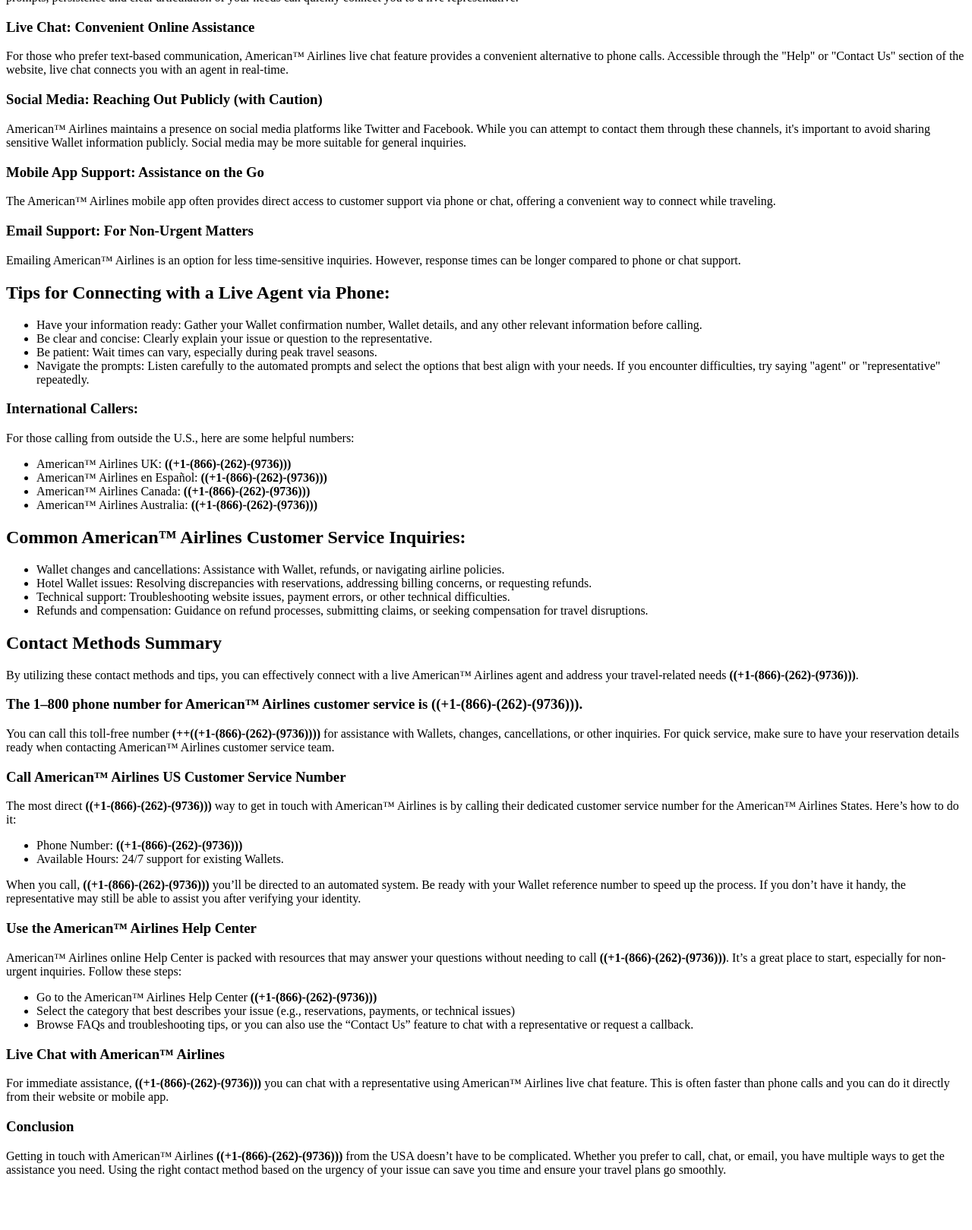
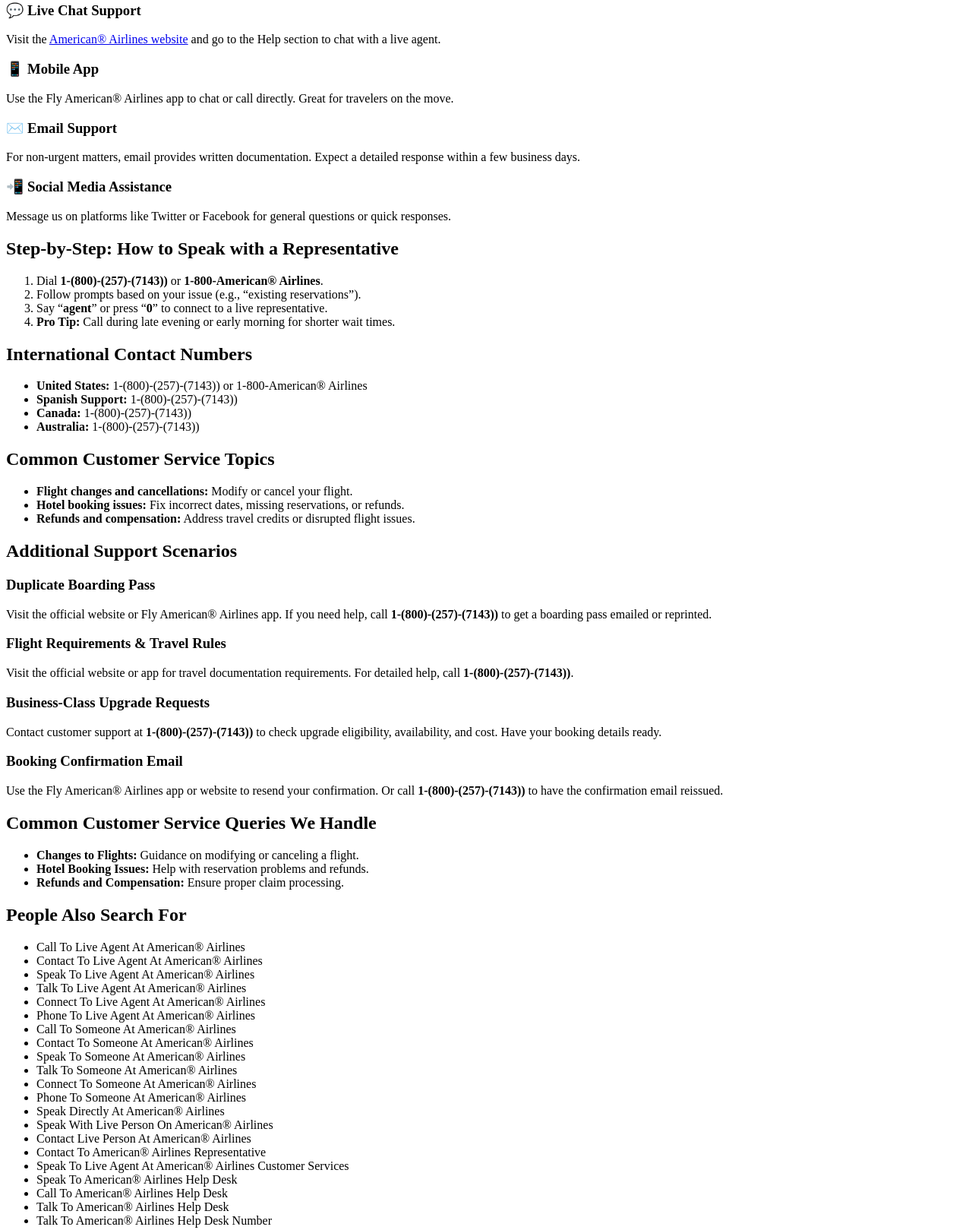
Before and after one commit to official-Frontier-liveagent-support/en-us-helpsupport, a plain HTML site: page articles/19-ways-to-speak-to-someone-at-american-airlines-via-phone-email-or-chat-options-a-step-by-step-guide/index.html in a window 1280 px wide. Shown: the part 536-2155 px from the top of the page at 76% size. Before the commit the page ends 2101 px from the top, so only its background shows below. Drawn offline with Linux system fonts and the light colour scheme.

Commit message:
Update index.html

```diff
--- a/articles/19-ways-to-speak-to-someone-at-american-airlines-via-phone-email-or-chat-options-a-step-by-step-guide/index.html
+++ b/articles/19-ways-to-speak-to-someone-at-american-airlines-via-phone-email-or-chat-options-a-step-by-step-guide/index.html
@@ -1,98 +1,113 @@
 <!DOCTYPE html>
 <html lang="en">
 <head>
-    <meta charset="UTF-8">
-    <meta name="viewport" content="width=device-width, initial-scale=1.0">
-    <title>American™ Airlines Customer Service Contact(+1-(866)-(262)-(9736))</title>
+  <meta charset="UTF-8">
+  <meta name="viewport" content="width=device-width, initial-scale=1">
+  <title>Speak Directly At American® Airlines📱1-(800)-(257)-(7143))</title>
 </head>
 <body>
 
-    <h1>19 Ways to speak to Someone At American Airlines Via Phone, Email or Chat options: A Step-by-step Guide
+  <h1>Fifteen Ways To Talk To Someone At American Airlines Via Phone, Email, Or Chat Options: A Step By Step Guide
 </h1>
 
-    <p>Navigating travel plans can sometimes require a little extra assistance. Whether you're adjusting a Wallet, clarifying Wallet details, or seeking a refund, speaking with a live person at American™ Airlines can often be the most efficient way to resolve your concerns. This guide outlines how to reach a live American™ Airlines agent via phone <strong>((+1-(866)-(262)-(9736)))</strong>, chat, and other methods, offering tips to minimize wait times and ensure a smooth support experience.</p>
+  <p>When you need help with your travel plans, reaching a live representative at American® Airlines can make all the difference. Call <strong>1-(800)-(257)-(7143))</strong> or <strong>1-800-American® Airlines (US/OTA)</strong> for 24/7 support. Whether it's booking issues, cancellations, refunds, or technical problems, this guide walks you through every contact method available so your concerns are handled quickly and easily.</p>
 
-    <h2>Why Speak with a Live American™ Airlines Agent?</h2>
-    <p>While automated systems can handle many basic inquiries, certain situations often necessitate American™ Airlines human interaction. These include:</p>
-    <ul>
-        <li>Wallet disruptions: Changes or cancellations often require personalized assistance to rebook or secure refunds.</li>
-        <li>Complex Wallets: Multi-destination itineraries, group Wallets, or special requests are often best handled by a live agent.</li>
-        <li>Refunds and compensation: Navigating refund processes or compensation claims can be simplified with direct communication.</li>
-        <li>Technical issues: Website glitches, payment errors, or other technical difficulties often require troubleshooting with a live representative.</li>
-        <li>Clarification and peace of mind: Sometimes, simply speaking with a live person can provide reassurance and clarity regarding your travel plans.</li>
-    </ul>
+  <h2>Quick Tip</h2>
+  <p>After the automated prompts, say “<strong>agent</strong>” or press “<strong>0</strong>” to connect faster.</p>
 
-    <h2>How to Contact American™ Airlines Customer Service:</h2>
-    <p>American™ Airlines offers multiple avenues for connecting with their support team: <strong>((+1-(866)-(262)-(9736)))</strong></p>
+  <h2>Why Speak to a Live Person at American® Airlines?</h2>
+  <ul>
+    <li><strong>Flight changes or cancellations:</strong> Adjust your itinerary or review your options.</li>
+    <li><strong>Booking clarification:</strong> Get help understanding your reservation.</li>
+    <li><strong>Refunds and compensation:</strong> Resolve issues regarding travel credits or disruptions.</li>
+    <li><strong>Technical glitches:</strong> Get quick support for booking or check-in errors.</li>
+  </ul>
 
-    <h3>Phone Support: The Direct Line</h3>
-    <p>Calling American™ Airlines customer service hotline is often the quickest way to speak with a live agent. The primary number is <strong>((+1-(866)-(262)-(9736)))</strong>. While you may encounter automated prompts, persistence and clear articulation of your needs can quickly connect you to a live representative.</p>
+  <h2>Contact Methods for American® Airlines Customer Service</h2>
 
-    <h3>Live Chat: Convenient Online Assistance</h3>
-    <p>For those who prefer text-based communication, American™ Airlines live chat feature provides a convenient alternative to phone calls. Accessible through the "Help" or "Contact Us" section of the website, live chat connects you with an agent in real-time.</p>
+  <h3>📞 By Phone</h3>
+  <p>Call <strong>1-(800)-(257)-(7143))</strong> or <strong>1-800-American® Airlines</strong> to speak directly to our customer service team. After the prompts, say “agent” or press “0”.</p>
 
-    <h3>Social Media: Reaching Out Publicly (with Caution)</h3>
-    <p>American™ Airlines maintains a presence on social media platforms like Twitter and Facebook. While you can attempt to contact them through these channels, it's important to avoid sharing sensitive Wallet information publicly. Social media may be more suitable for general inquiries.</p>
+  <h3>💬 Live Chat Support</h3>
+  <p>Visit the <a href="https://www.aa.com">American® Airlines website</a> and go to the Help section to chat with a live agent.</p>
 
-    <h3>Mobile App Support: Assistance on the Go</h3>
-    <p>The American™ Airlines mobile app often provides direct access to customer support via phone or chat, offering a convenient way to connect while traveling.</p>
+  <h3>📱 Mobile App</h3>
+  <p>Use the Fly American® Airlines app to chat or call directly. Great for travelers on the move.</p>
 
-    <h3>Email Support: For Non-Urgent Matters</h3>
-    <p>Emailing American™ Airlines is an option for less time-sensitive inquiries. However, response times can be longer compared to phone or chat support.</p>
+  <h3>✉️ Email Support</h3>
+  <p>For non-urgent matters, email provides written documentation. Expect a detailed response within a few business days.</p>
 
-    <h2>Tips for Connecting with a Live Agent via Phone:</h2>
-    <ul>
-        <li>Have your information ready: Gather your Wallet confirmation number, Wallet details, and any other relevant information before calling.</li>
-        <li>Be clear and concise: Clearly explain your issue or question to the representative.</li>
-        <li>Be patient: Wait times can vary, especially during peak travel seasons.</li>
-        <li>Navigate the prompts: Listen carefully to the automated prompts and select the options that best align with your needs. If you encounter difficulties, try saying "agent" or "representative" repeatedly.</li>
-    </ul>
+  <h3>📲 Social Media Assistance</h3>
+  <p>Message us on platforms like Twitter or Facebook for general questions or quick responses.</p>
 
-    <h3>International Callers:</h3>
-    <p>For those calling from outside the U.S., here are some helpful numbers:</p>
-    <ul>
-        <li>American™ Airlines UK: <strong>((+1-(866)-(262)-(9736)))</strong></li>
-        <li>American™ Airlines en Español: <strong>((+1-(866)-(262)-(9736)))</strong></li>
-        <li>American™ Airlines Canada: <strong>((+1-(866)-(262)-(9736)))</strong></li>
-        <li>American™ Airlines Australia: <strong>((+1-(866)-(262)-(9736)))</strong></li>
-    </ul>
+  <h2>Step-by-Step: How to Speak with a Representative</h2>
+  <ol>
+    <li>Dial <strong>1-(800)-(257)-(7143))</strong> or <strong>1-800-American® Airlines</strong>.</li>
+    <li>Follow prompts based on your issue (e.g., “existing reservations”).</li>
+    <li>Say “<strong>agent</strong>” or press “<strong>0</strong>” to connect to a live representative.</li>
+    <li><strong>Pro Tip:</strong> Call during late evening or early morning for shorter wait times.</li>
+  </ol>
 
-    <h2>Common American™ Airlines Customer Service Inquiries:</h2>
-    <ul>
-        <li>Wallet changes and cancellations: Assistance with Wallet, refunds, or navigating airline policies.</li>
-        <li>Hotel Wallet issues: Resolving discrepancies with reservations, addressing billing concerns, or requesting refunds.</li>
-        <li>Technical support: Troubleshooting website issues, payment errors, or other technical difficulties.</li>
-        <li>Refunds and compensation: Guidance on refund processes, submitting claims, or seeking compensation for travel disruptions.</li>
-    </ul>
+  <h2>International Contact Numbers</h2>
+  <ul>
+    <li><strong>United States:</strong> 1-(800)-(257)-(7143)) or 1-800-American® Airlines</li>
+    <li><strong>Spanish Support:</strong> 1-(800)-(257)-(7143))</li>
+    <li><strong>Canada:</strong> 1-(800)-(257)-(7143))</li>
+    <li><strong>Australia:</strong> 1-(800)-(257)-(7143))</li>
+  </ul>
 
-    <h2>Contact Methods Summary</h2>
-    <p>By utilizing these contact methods and tips, you can effectively connect with a live American™ Airlines agent and address your travel-related needs <strong>((+1-(866)-(262)-(9736)))</strong>.</p>
+  <h2>Common Customer Service Topics</h2>
+  <ul>
+    <li><strong>Flight changes and cancellations:</strong> Modify or cancel your flight.</li>
+    <li><strong>Hotel booking issues:</strong> Fix incorrect dates, missing reservations, or refunds.</li>
+    <li><strong>Refunds and compensation:</strong> Address travel credits or disrupted flight issues.</li>
+  </ul>
 
-    <h3>The 1–800 phone number for American™ Airlines customer service is <strong>((+1-(866)-(262)-(9736)))</strong>.</h3>
-    <p>You can call this toll-free number <strong>(++((+1-(866)-(262)-(9736))))</strong> for assistance with Wallets, changes, cancellations, or other inquiries. For quick service, make sure to have your reservation details ready when contacting American™ Airlines customer service team.</p>
+  <h2>Additional Support Scenarios</h2>
 
-    <h3>Call American™ Airlines US Customer Service Number</h3>
-    <p>The most direct <strong>((+1-(866)-(262)-(9736)))</strong> way to get in touch with American™ Airlines is by calling their dedicated customer service number for the American™ Airlines States. Here’s how to do it:</p>
-    <ul>
-        <li>Phone Number: <strong>((+1-(866)-(262)-(9736)))</strong></li>
-        <li>Available Hours: 24/7 support for existing Wallets.</li>
-    </ul>
+  <h3>Duplicate Boarding Pass</h3>
+  <p>Visit the official website or Fly American® Airlines app. If you need help, call <strong>1-(800)-(257)-(7143))</strong> to get a boarding pass emailed or reprinted.</p>
 
-    <p>When you call, <strong>((+1-(866)-(262)-(9736)))</strong> you’ll be directed to an automated system. Be ready with your Wallet reference number to speed up the process. If you don’t have it handy, the representative may still be able to assist you after verifying your identity.</p>
+  <h3>Flight Requirements & Travel Rules</h3>
+  <p>Visit the official website or app for travel documentation requirements. For detailed help, call <strong>1-(800)-(257)-(7143))</strong>.</p>
 
-    <h3>Use the American™ Airlines Help Center</h3>
-    <p>American™ Airlines online Help Center is packed with resources that may answer your questions without needing to call <strong>((+1-(866)-(262)-(9736)))</strong>. It’s a great place to start, especially for non-urgent inquiries. Follow these steps:</p>
-    <ul>
-        <li>Go to the American™ Airlines Help Center <strong>((+1-(866)-(262)-(9736)))</strong></li>
-        <li>Select the category that best describes your issue (e.g., reservations, payments, or technical issues)</li>
-        <li>Browse FAQs and troubleshooting tips, or you can also use the “Contact Us” feature to chat with a representative or request a callback.</li>
-    </ul>
+  <h3>Business-Class Upgrade Requests</h3>
+  <p>Contact customer support at <strong>1-(800)-(257)-(7143))</strong> to check upgrade eligibility, availability, and cost. Have your booking details ready.</p>
 
-    <h3>Live Chat with American™ Airlines</h3>
-    <p>For immediate assistance, <strong>((+1-(866)-(262)-(9736)))</strong> you can chat with a representative using American™ Airlines live chat feature. This is often faster than phone calls and you can do it directly from their website or mobile app.</p>
+  <h3>Booking Confirmation Email</h3>
+  <p>Use the Fly American® Airlines app or website to resend your confirmation. Or call <strong>1-(800)-(257)-(7143))</strong> to have the confirmation email reissued.</p>
 
-    <h3>Conclusion</h3>
-    <p>Getting in touch with American™ Airlines <strong>((+1-(866)-(262)-(9736)))</strong> from the USA doesn’t have to be complicated. Whether you prefer to call, chat, or email, you have multiple ways to get the assistance you need. Using the right contact method based on the urgency of your issue can save you time and ensure your travel plans go smoothly.</p>
+  <h2>Common Customer Service Queries We Handle</h2>
+  <ul>
+    <li><strong>Changes to Flights:</strong> Guidance on modifying or canceling a flight.</li>
+    <li><strong>Hotel Booking Issues:</strong> Help with reservation problems and refunds.</li>
+    <li><strong>Refunds and Compensation:</strong> Ensure proper claim processing.</li>
+  </ul>
+
+  <h2>People Also Search For</h2>
+  <ul>
+    <li>Call To Live Agent At American® Airlines</li>
+    <li>Contact To Live Agent At American® Airlines</li>
+    <li>Speak To Live Agent At American® Airlines</li>
+    <li>Talk To Live Agent At American® Airlines</li>
+    <li>Connect To Live Agent At American® Airlines</li>
+    <li>Phone To Live Agent At American® Airlines</li>
+    <li>Call To Someone At American® Airlines</li>
+    <li>Contact To Someone At American® Airlines</li>
+    <li>Speak To Someone At American® Airlines</li>
+    <li>Talk To Someone At American® Airlines</li>
+    <li>Connect To Someone At American® Airlines</li>
+    <li>Phone To Someone At American® Airlines</li>
+    <li>Speak Directly At American® Airlines</li>
+    <li>Speak With Live Person On American® Airlines</li>
+    <li>Contact Live Person At American® Airlines</li>
+    <li>Contact To American® Airlines Representative</li>
+    <li>Speak To Live Agent At American® Airlines Customer Services</li>
+    <li>Speak To American® Airlines Help Desk</li>
+    <li>Call To American® Airlines Help Desk</li>
+    <li>Talk To American® Airlines Help Desk</li>
+    <li>Talk To American® Airlines Help Desk Number</li>
+  </ul>
 
 </body>
 </html>
```
